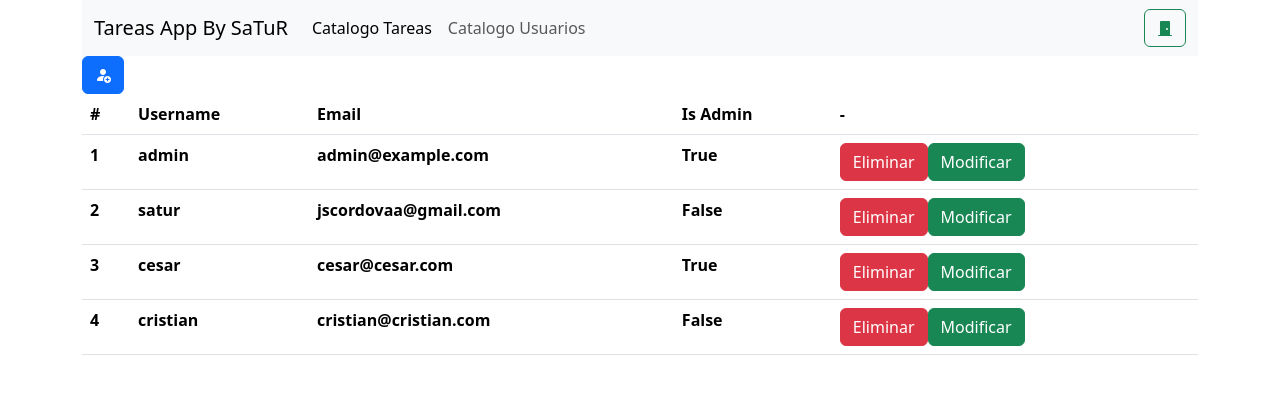
After one commit to SaTuR/tareas_app, a Flask app: page /usuario_read in a window 1280 px wide. The commit adds this page. Shown: the top 394 px of the page. Run offline with Flask 3, Linux system fonts and the light colour scheme; a user stored in the database is signed in; data comes from the database, SQL or seed files in the repository; both versions use the stored data as it was after the commit; lists and menus that the app fills with data are empty.

Commit message:
catalogo de usuario

```diff
--- a/main.py
+++ b/main.py
@@ -19,6 +19,7 @@ class Usuario(UserMixin, db.Model):
     password = db.Column(db.String(150))
     is_admin = db.Column(db.Boolean, default=False)
     tareas = db.relationship('Tarea', backref='usuario', lazy=True)
+
 
 
 class Tarea(db.Model):
@@ -53,7 +54,7 @@ def tarea_add():
             id=request.form.get('txtid')
             titulo=request.form.get('txttitulo')
             descripcion=request.form.get('txtdescripcion')
-            obj= Tarea(id=id, titulo=titulo, descripcion=descripcion,usuario_id=current_user.id)
+            obj= Tarea(id=id, titulo=titulo, descripcion=descripcion,usuario_id=current_user.id, user = current_user)
             db.session.add(obj)
             db.session.commit()
             return redirect(url_for('tarea_read'))
@@ -74,7 +75,7 @@ def tarea_update(id):
         return redirect(url_for('tarea_read'))
 
     obj=Tarea.query.filter_by(id=id).first()
-    return render_template("tarea_update.html", tarea= obj)
+    return render_template("tarea_update.html", tarea= obj, user = current_user)
 
 
 @app.route("/tarea_delete/<int:id>")
@@ -98,12 +99,39 @@ def login():
     else:
         return render_template('login.html', error='')
 
-
 @app.route("/logout")
 def logout():
     logout_user()
     return redirect(url_for('login'))
 
+@app.route("/usuario_add", methods=['GET','POST'])
+@login_required
+def usuario_add():
+    if request.method=="POST":
+        id = request.form.get('txtid')
+        username = request.form.get('txtusername')
+        email = request.form.get('txtemail')
+        password = generate_password_hash(request.form.get('txtpassword'))
+        is_admin = True if request.form.get('txtis_admin')=='on' else False
+        obj = Usuario(
+                id=id,
+                username=username,
+                email=email,
+                password=password,
+                is_admin=is_admin
+            )
+        db.session.add(obj)
+        db.session.commit()
+        return redirect(url_for('usuario_add'))
+    else:
+        return render_template('usuario_add.html', user = current_user)
+
+
+@app.route("/usuario_read", methods=['GET','POST'])
+@login_required
+def usuario_read():
+    usuarios = Usuario.query.all()
+    return render_template('usuario_read.html',usuarios=usuarios, user = current_user)
 
 if __name__=="__main__":
     with app.app_context():
--- a/templates/base.html
+++ b/templates/base.html
@@ -8,12 +8,42 @@
     <link href="https://cdn.jsdelivr.net/npm/bootstrap@5.3.7/dist/css/bootstrap.min.css" rel="stylesheet"
         integrity="sha384-LN+7fdVzj6u52u30Kp6M/trliBMCMKTyK833zpbD+pXdCLuTusPj697FH4R/5mcr" crossorigin="anonymous">
 
-    <link rel="stylesheet" href="https://cdnjs.cloudflare.com/ajax/libs/animate.css/4.1.1/animate.min.css"
-  />
+    <link rel="stylesheet" href="https://cdn.jsdelivr.net/npm/bootstrap-icons@1.13.1/font/bootstrap-icons.min.css">
+
+    <link rel="stylesheet" href="https://cdnjs.cloudflare.com/ajax/libs/animate.css/4.1.1/animate.min.css" />
 </head>
 
 <body>
     <div class="container">
+        <nav class="navbar navbar-expand-lg bg-body-tertiary">
+            <div class="container-fluid">
+                <a class="navbar-brand" href="#">Tareas App By SaTuR</a>
+                <button class="navbar-toggler" type="button" data-bs-toggle="collapse"
+                    data-bs-target="#navbarSupportedContent" aria-controls="navbarSupportedContent"
+                    aria-expanded="false" aria-label="Toggle navigation">
+                    <span class="navbar-toggler-icon"></span>
+                </button>
+                <div class="collapse navbar-collapse" id="navbarSupportedContent">
+                    <ul class="navbar-nav me-auto mb-2 mb-lg-0">
+                        <li class="nav-item">
+                            <a class="nav-link active" aria-current="page" href="/">Catalogo Tareas</a>
+                        </li>
+                        <li class="nav-item">
+                            {% if user.is_admin %}
+                            <a class="nav-link" href="usuario_read">Catalogo Usuarios</a>
+                            {% endif %}
+
+                        </li>
+                    </ul>
+                    <form class="d-flex" role="search">
+                        <button class="btn btn-outline-success" type="submit"> <i class="bi bi-door-closed-fill"></i></button>
+                    </form>
+                </div>
+            </div>
+        </nav>
+
+
+
         {%block contenido %}{% endblock %}
     </div>
 
--- a/templates/index.html
+++ b/templates/index.html
@@ -6,6 +6,7 @@ JIJI SI SALIO
 {%block contenido %}
 <H1 class="animate__animated animate__bounce">Hola, {{user.username }}</H1>
 <a href="tarea_add"><button class="btn btn-primary">Agregar</button></a><br>
+
 <!-- {{tareas}} -->
 
 <table class="table">
@@ -30,5 +31,4 @@ JIJI SI SALIO
 
     </tbody>
 </table>
-<a href="logout"><button class="btn btn-warning">Log Out</button></a><br>
 {% endblock %}
--- /dev/null
+++ b/templates/usuario_read.html
@@ -0,0 +1,36 @@
+{% extends "base.html" %}
+{%block titulo %}
+Usuarios
+{% endblock %}
+
+{%block contenido %}
+
+<a href="usuario_add"><button class="btn btn-primary"><i class="bi bi-person-fill-add"></i></button></a><br>
+<!-- {{usuarios}} -->
+
+<table class="table">
+    <thead>
+        <tr>
+            <th scope="col">#</th>
+            <th scope="col">Username</th>
+            <th scope="col">Email</th>
+            <th scope="col">Is Admin</th>
+            <th scope="col">-</th>
+        </tr>
+    </thead>
+    <tbody>
+        {% for u in usuarios %}
+        <tr>
+            <th scope="col">{{u.id}}</th>
+            <th scope="col">{{u.username}}</th>
+            <th scope="col">{{u.email}}</th>
+            <th scope="col">{{u.is_admin}}</th>
+            <th scope="col"><a href="tarea_delete/{{u.id}}"><button class="btn btn-danger">Eliminar</button></a><a
+                    href="tarea_update/{{u.id}}"><button class="btn btn-success">Modificar</button></a><br></th>
+        </tr>
+        {% endfor %}
+
+    </tbody>
+</table>
+
+{% endblock %}
```
Also changed, not shown: templates/usuario_add.html (added, +22 -0 lines), instance/proyecto.db, templates/usuario_update.html (added).
